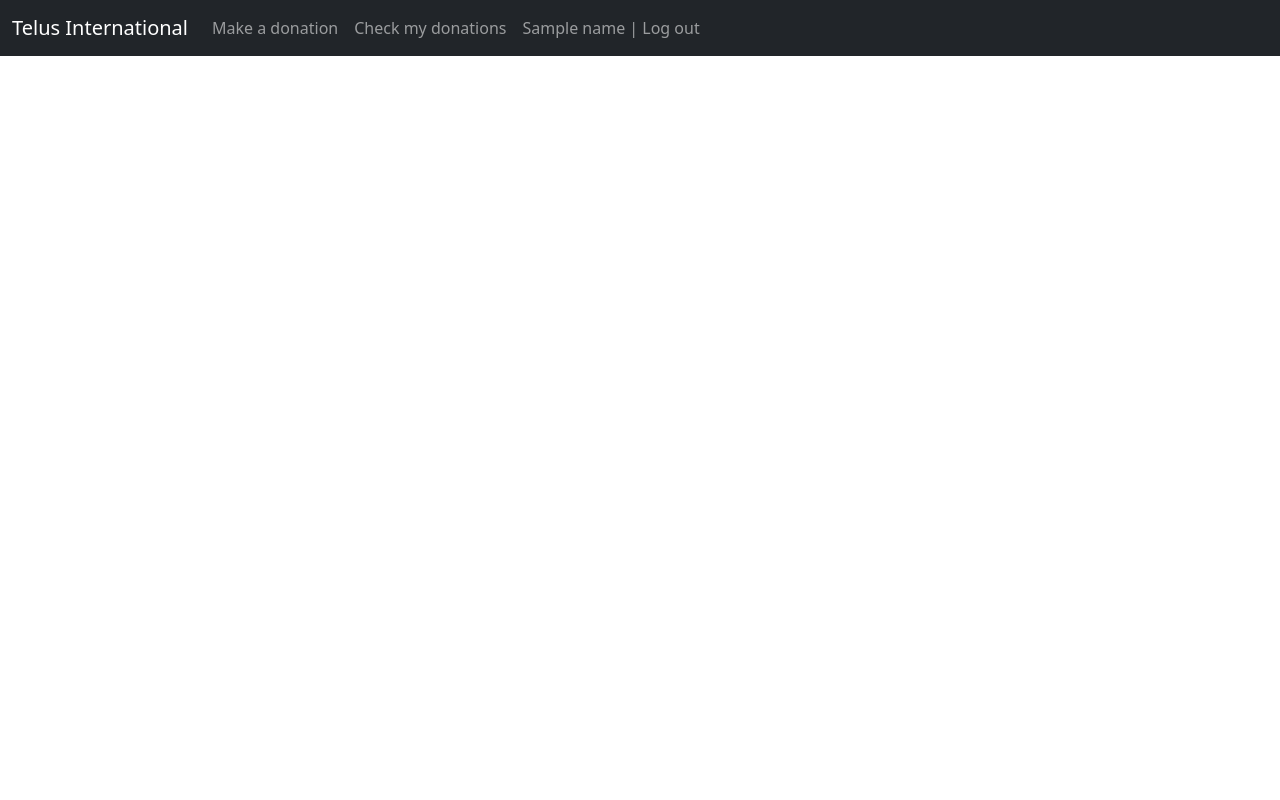
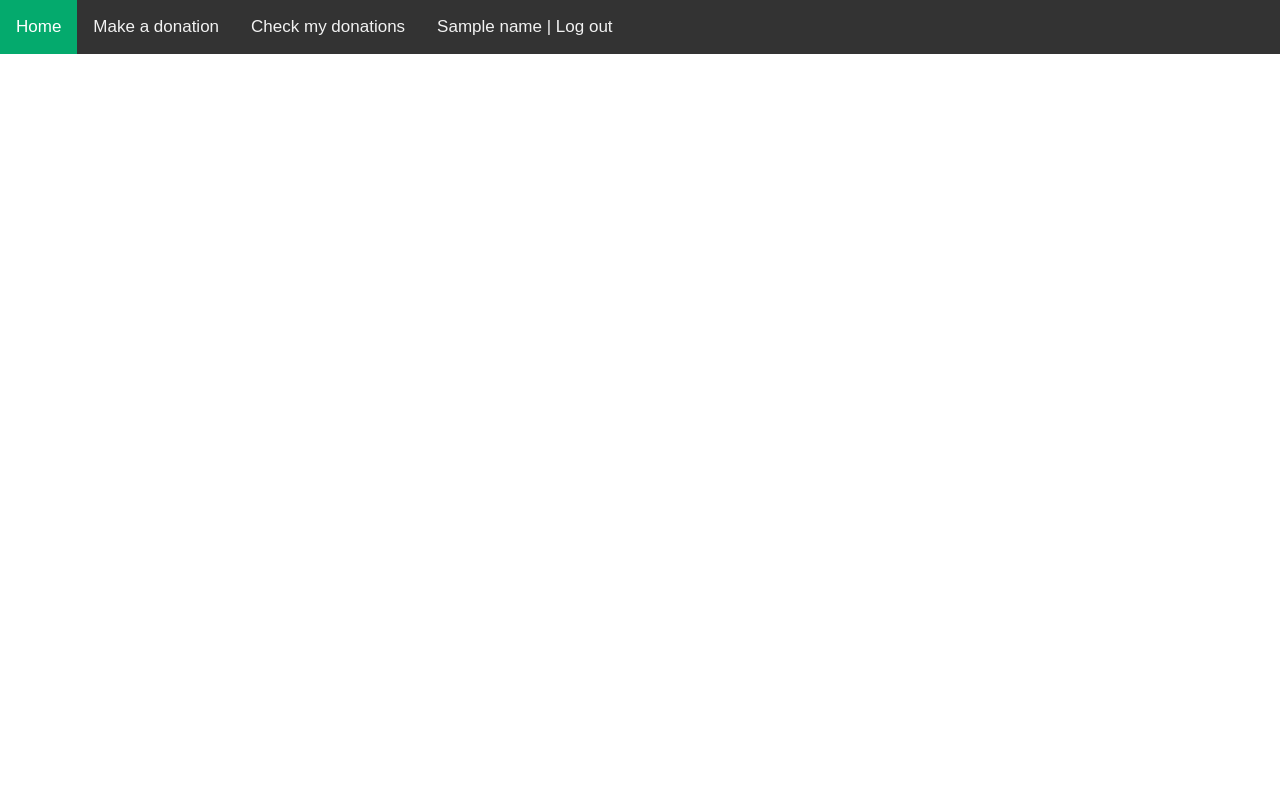
Before and after one commit to JordanZR/app_Symfony, a Symfony app: template templates/menu.html.twig in a window 1280 px wide. Run offline with Twig, Linux system fonts and the light colour scheme; the template is opened without the code that fills it: most values are stand-ins (such as "Sample title", 1, 10 or a date in 2020); some libraries are stand-ins or nearby versions.

Commit message:
Modificación al menu

```diff
--- a/src/Controller/LoginController.php
+++ b/src/Controller/LoginController.php
@@ -16,7 +16,7 @@ use Symfony\Component\HttpFoundation\Session\Session;
 use Symfony\Component\Routing\Annotation\Route;
 use Symfony\Component\HttpFoundation\RequestStack;
 use Symfony\Component\Validator\Validator\ValidatorInterface;
-//Comentario
+
 class LoginController extends AbstractController
 {
     private $requestStack;
--- a/templates/menu.html.twig
+++ b/templates/menu.html.twig
@@ -1,25 +1,83 @@
+<!DOCTYPE html>
+<html>
 <head>
-        <link href="https://cdn.jsdelivr.net/npm/bootstrap@5.1.3/dist/css/bootstrap.min.css" rel="stylesheet" integrity="sha384-1BmE4kWBq78iYhFldvKuhfTAU6auU8tT94WrHftjDbrCEXSU1oBoqyl2QvZ6jIW3" crossorigin="anonymous">
-        <link rel="stylesheet" href="{{ asset('css/app.css') }}">
+    <link href="https://cdn.jsdelivr.net/npm/bootstrap@5.1.3/dist/css/bootstrap.min.css" rel="stylesheet" integrity="sha384-1BmE4kWBq78iYhFldvKuhfTAU6auU8tT94WrHftjDbrCEXSU1oBoqyl2QvZ6jIW3" crossorigin="anonymous">
+    <link rel="stylesheet" href="{{ asset('css/app.css') }}">
+    <meta name="viewport" content="width=device-width, initial-scale=1">
+    <link rel="stylesheet" href="https://cdnjs.cloudflare.com/ajax/libs/font-awesome/4.7.0/css/font-awesome.min.css">
+    <script type="text/javascript" src="{{ asset('js/app.js') }}"></script>
+    <style>
+        body {
+            margin: 0;
+            font-family: Arial, Helvetica, sans-serif;
+        }
+
+        .topnav {
+            overflow: hidden;
+            background-color: #333;
+        }
+
+        .topnav a {
+            float: left;
+            display: block;
+            color: #f2f2f2;
+            text-align: center;
+            padding: 14px 16px;
+            text-decoration: none;
+            font-size: 17px;
+        }
+
+        .topnav a:hover {
+            background-color: #ddd;
+            color: black;
+        }
+
+        .topnav a.active {
+            background-color: #04AA6D;
+            color: white;
+        }
+
+        .topnav .icon {
+            display: none;
+        }
+
+        @media screen and (max-width: 600px) {
+            .topnav a:not(:first-child) {display: none;}
+            .topnav a.icon {
+                float: right;
+                display: block;
+            }
+        }
+
+        @media screen and (max-width: 600px) {
+            .topnav.responsive {position: relative;}
+            .topnav.responsive .icon {
+                position: absolute;
+                right: 0;
+                top: 0;
+            }
+            .topnav.responsive a {
+                float: none;
+                display: block;
+                text-align: left;
+            }
+        }
+    </style>
 </head>
-    <nav class="navbar navbar-expand navbar-dark bg-dark">
-        <div class="container-fluid">
-            <a class="navbar-brand" href="#">Telus International</a>
-            <div class="collapse navbar-collapse" id="navbarNav">
-                <ul class="navbar-nav">
-                    <li class="nav-item">
-                        <a class="nav-link" href="{{ path('app_inst') }}">Make a donation</a>
-                    </li>
-                    <li class="nav-item">
-                        <a class="nav-link" href="{{ path('app_donations') }}">Check my donations</a>
-                    </li>
-                    <li class="nav-item">
-                        <a class="nav-link" href="{{ path('app_login') }}">{{ name }} | Log out</a>
-                    </li>
-                </ul>
-            </div>
-        </div>
-    </nav>
+<body>
+<div class="topnav" id="myTopnav">
+    <a href="/" class="active">Home</a>
+    <a href="{{ path('app_inst') }}">Make a donation</a>
+    <a href="{{ path('app_donations') }}">Check my donations</a>
+    <a href="{{ path('app_login') }}">{{ name }} | Log out</a>
+    <a href="javascript:void(0);" class="icon" onclick="myFunction()">
+        <i class="fa fa-bars"></i>
+    </a>
+</div>
+
+</body>
+</html>
+
     {% block institutions %}
     {% endblock %}
     {% block donationForm %}
```
Also changed, not shown: public/js/app.js.
